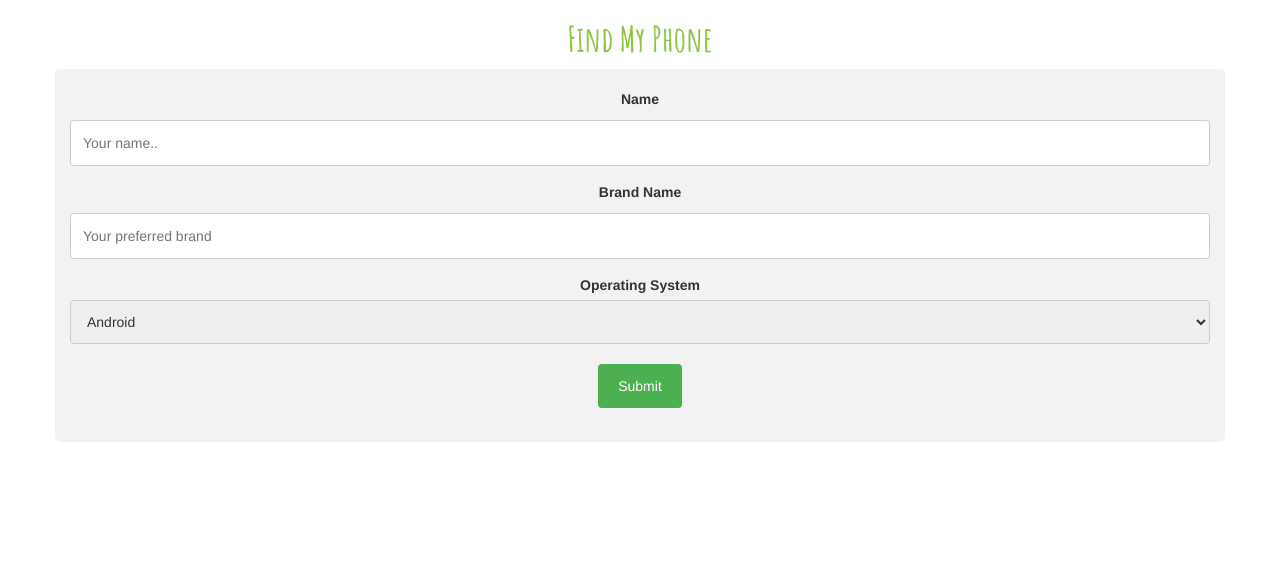
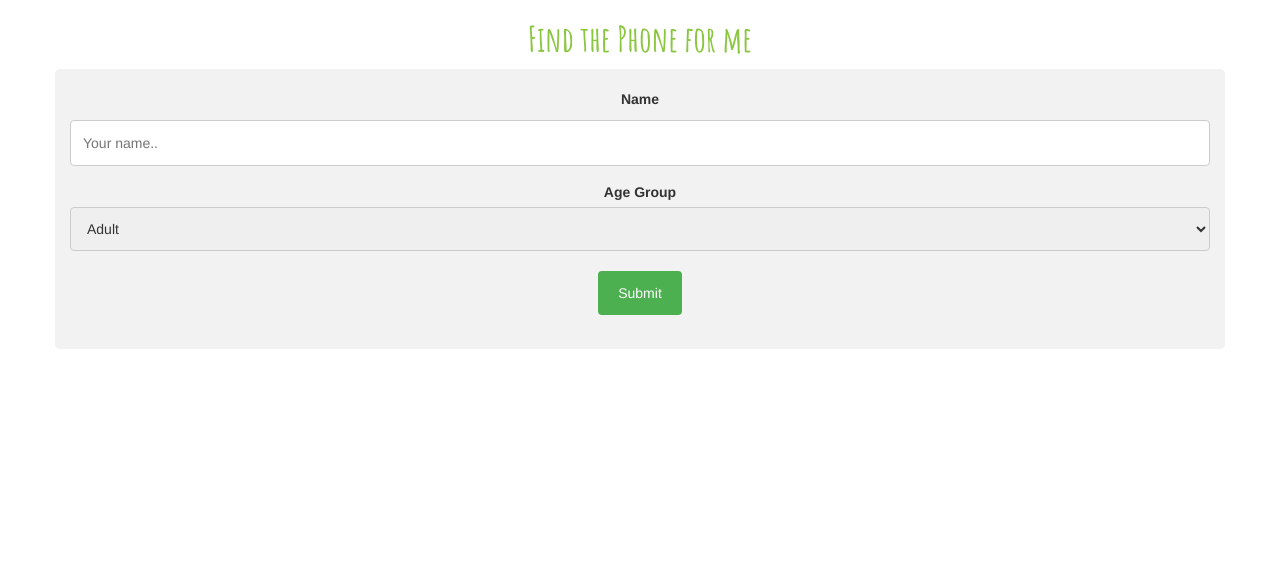
Before and after one commit to ruchiraPeiris/Ontology, a Flask app: page /query3 in a window 1280 px wide. Shown: the part 60-644 px from the top of the page. Run offline with Flask 2, Linux system fonts and the light colour scheme; parts of the project's set-up code (start-up, migrations or seed data) failed here and were passed over; some libraries are stand-ins or nearby versions.

Commit message:
Completing UI functionalities for query 3

```diff
--- a/app.py
+++ b/app.py
@@ -56,10 +56,11 @@ def search2():
 def search3():
     try:
         user_name = request.form['username']
-        brand_name = request.form['brandname']
-        os = request.form['os']
+        agegroup = request.form['age']
+        phones = teenPhone(agegroup)
+        print(phones)
 
-        return render_template('result3.html', name=user_name)
+        return render_template('result3.html', name=user_name, phone_age_list=phones)
     except:
         return render_template('input_form3.html')
 
--- a/templates/input_form3.html
+++ b/templates/input_form3.html
@@ -5,21 +5,17 @@
 
 {% block body %}
 
-<h1>Find My Phone</h1>
+<h1>Find the Phone for me</h1>
 
 <div class="container">
   <form action="query3" method="POST">
     <label for="fname">Name</label>
     <input type="text" id="username" name="username" placeholder="Your name..">
 
-    <label for="bname">Brand Name</label>
-    <input type="text" id="brandname" name="brandname" placeholder="Your preferred brand">
-
-    <label for="os">Operating System</label>
-    <select id="os" name="os">
-      <option value="android">Android</option>
-      <option value="ios">IOS</option>
-      <option value="windows">Windows</option>
+    <label for="age">Age Group</label>
+    <select id="age" name="age">
+      <option value="Adults">Adult</option>
+      <option value="Teenagers">Teenager</option>
     </select>
       <br/><br/>
     <input type="submit" value="Submit">
--- a/templates/result1.html
+++ b/templates/result1.html
@@ -33,7 +33,8 @@ tr:nth-child(even) {
   <h2>This is the phone for you: </h2>
 <br>
 {#<img src="https://cdn2.gsmarena.com/vv/pics/samsung/samsung-galaxy-note9-1.jpg"/>#}
-<img src="https://cdn2.gsmarena.com/vv/pics/apple/apple-iphone-x-new-1.jpg"/>
+{#<img src="https://cdn2.gsmarena.com/vv/pics/apple/apple-iphone-x-new-1.jpg"/>#}
+<img src="{{ url_for('static', filename='images/phone.jpeg') }}">
 
  <table align="center">
    <thead>
--- a/templates/result2.html
+++ b/templates/result2.html
@@ -56,7 +56,7 @@ tr:nth-child(even) {
 </table>
 <br><br><br>
   <p>
-"We hope you may like this phone."
+"We hope you may like this phone(s)."
   </p>
 <br><br><br><br>
 </div>
```
Also changed, not shown: templates/input_form1.html (+2 -16 lines), templates/result3.html (+27 -6 lines), static/images/phone.jpeg (added).
